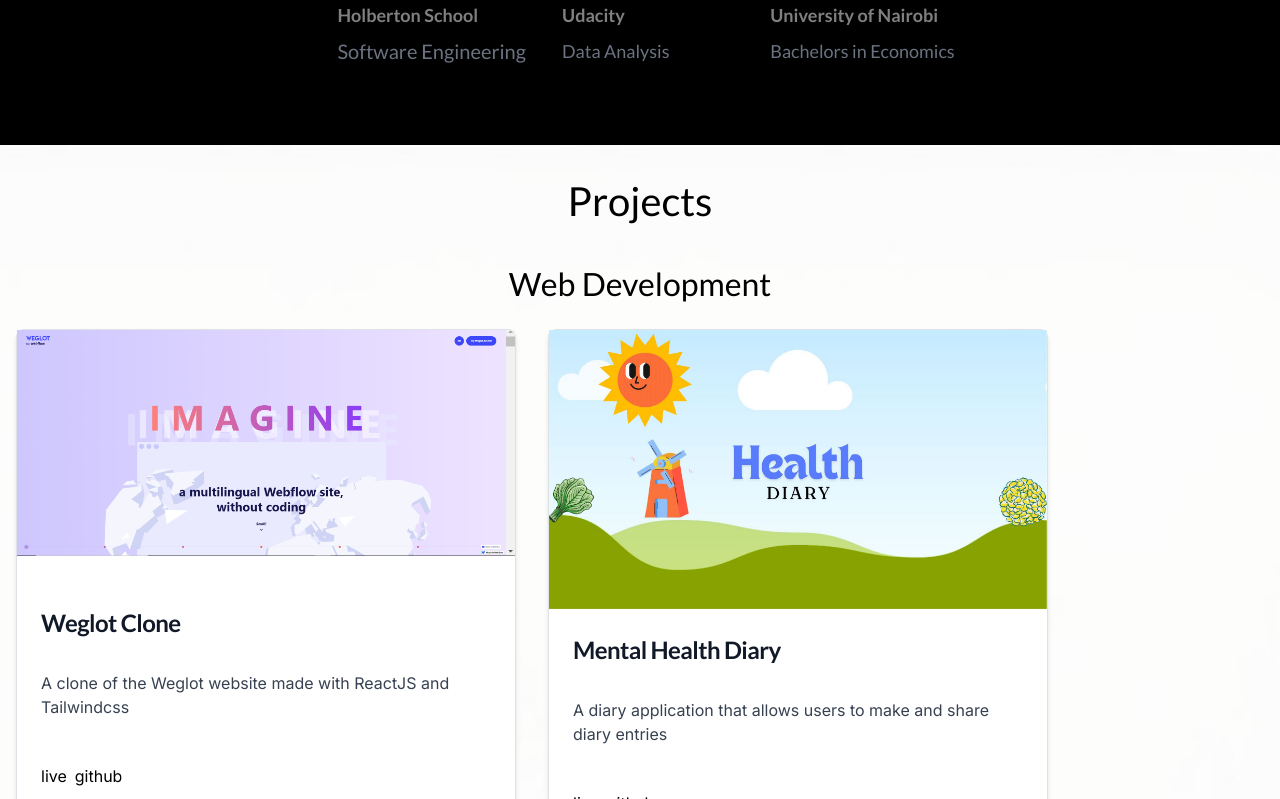
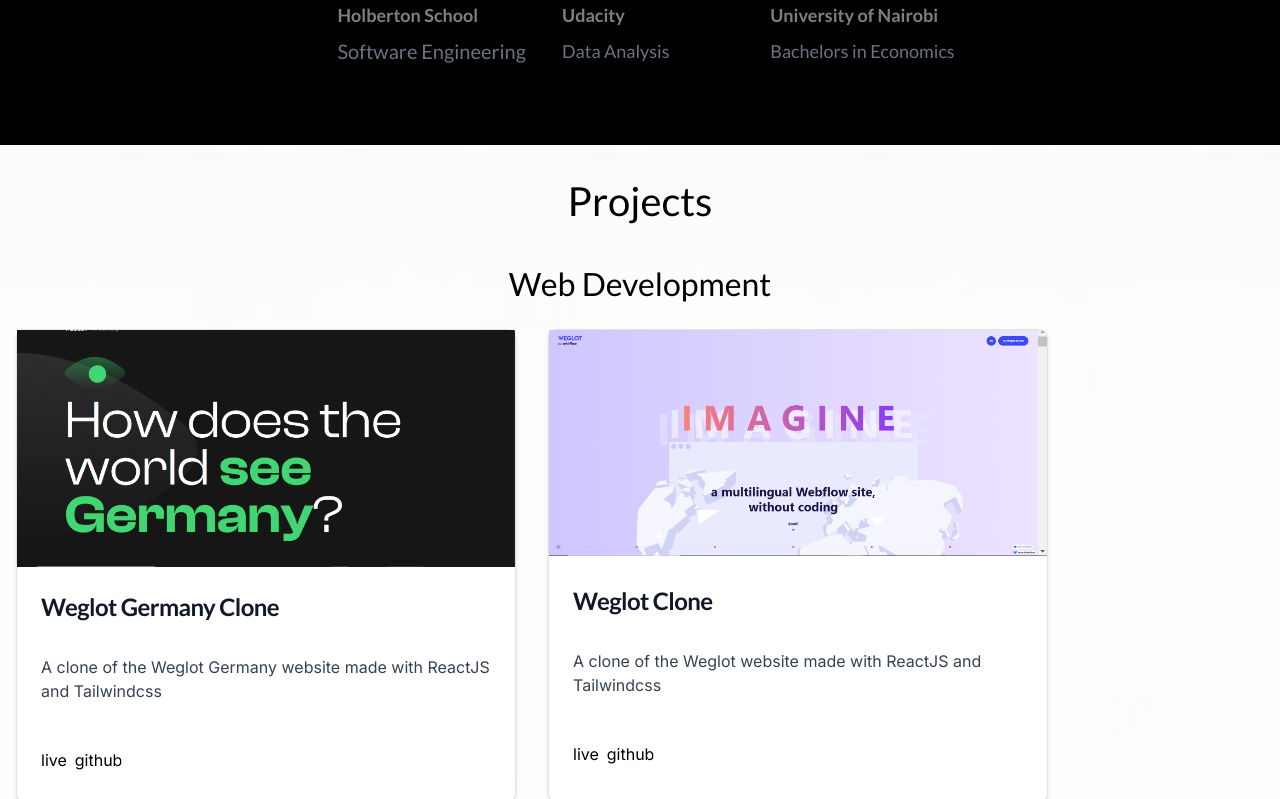
Before and after one commit to Bruce-Mahagwa/Portfolio_v1, a Next.js app in the folder portfolio_v1/: page / in a window 1280 px wide. Shown: the part 2001-2800 px from the top of the page. Built offline with nearby package versions, Linux system fonts and the light colour scheme; a web font is replaced by a local one.

Commit message:
Add weglot germany project

```diff
--- a/portfolio_v1/components/Projects/Projects.js
+++ b/portfolio_v1/components/Projects/Projects.js
@@ -7,17 +7,27 @@
 import img_web_1 from "./images/D3Visualization.jpg";
 import img_web_2 from "./images/Thingswelike.jpg"
 import img_web_3 from "./images/vlc_2.jpg"
+import img_web_6 from "./images/weglot_germany.png";
 import img_web_4 from "./images/landing_small.jpg";
 import img_web_5 from "./images/weglot.png";
 import img_data_1 from "./images/wikimediaarticles.jpg"
 import img_data_2 from "./images/Prosperloan.jpg"
 import img_data_3 from "./images/Exploration_twitter_dataset.jpg"
+
 // dependencies
 import { Card } from "flowbite-react";
 import Image from "next/image";
 import { motion } from "framer-motion";
 
 const project_data_web = [
+    {
+        name: "Weglot Germany Clone",
+        img_project: img_web_6,
+        description: "A clone of the Weglot Germany website made with ReactJS and Tailwindcss",
+        github: "https://github.com/Bruce-Mahagwa/WeglotGermany",
+        live: "https://weglot-germany.vercel.app/"
+    },
+
     {
         name: "Weglot Clone",
         img_project: img_web_5,
```
Also changed, not shown: portfolio_v1/components/Projects/images/weglot_germany.png (added).
